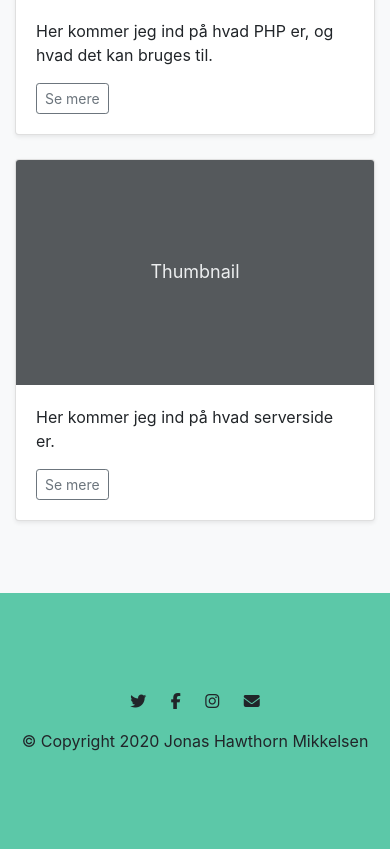
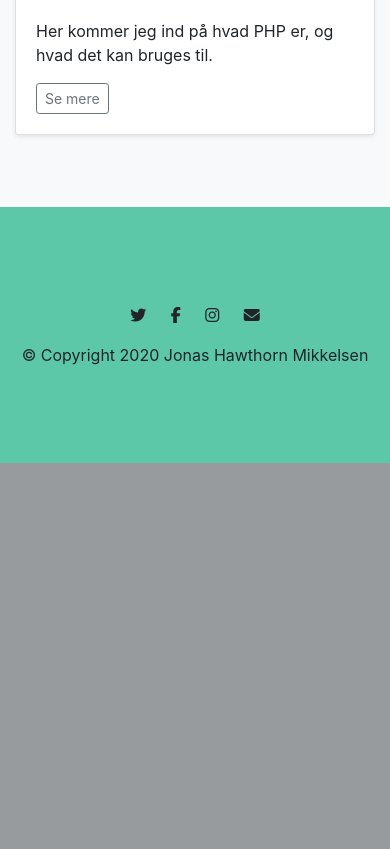
Before and after one commit to Jhm20P/L-ringsportfolio, a PHP site: page /kodning.php in a window 390 px wide. Shown: the part 3315-4164 px from the top of the page. After the commit the page ends 3778 px from the top, so only its background shows below. Run offline with PHP 8.4, Linux system fonts and the light colour scheme; some libraries are stand-ins or nearby versions.

Commit message:
Update kodning.php

```diff
--- a/lærings-portfolio/kodning.php
+++ b/lærings-portfolio/kodning.php
@@ -1,12 +1,13 @@
 <!doctype html>
-<html lang="en">
+<html lang="da">
   <head>
     <meta charset="utf-8">
     <meta name="viewport" content="width=device-width, initial-scale=1, shrink-to-fit=no">
     <meta name="description" content="">
-    <meta name="author" content="Mark Otto, Jacob Thornton, and Bootstrap contributors">
+    <meta name="author" content="Jonas Hawthorn Mikkelsen">
     <meta name="generator" content="Jekyll v4.1.1">
-    <title>Album example · Bootstrap</title>
+    <link rel="icon" href="favicon.ico">
+    <title>Kodning</title>
 
     <!-- Javascript for iconer fra fontawesome -->
     <script src="https://kit.fontawesome.com/c43d39253a.js" crossorigin="anonymous"></script>
@@ -15,8 +16,9 @@
 
     <!-- Bootstrap core CSS -->
 <link href="assets/dist/css/bootstrap.min.css" rel="stylesheet">
+  <!-- EGEN CSS -->
 <link rel="stylesheet" href="underside.css">
-
+<!-- INTERN CSS -->
     <style>
       .bd-placeholder-img {
         font-size: 1.125rem;
@@ -34,13 +36,14 @@
       }
     </style>
     <!-- Custom styles for this template -->
+    <!-- MENU BAR -->
     <?php include("Menu.inc"); ?>
 
     <main role="main">
-
+<!-- SEKTION MED OVERSKRIFT OG UNDEROVERSKRIFT -->
       <section class="jumbotron text-center">
         <div class="container">
-      <h1>Kodning</h1>
+          <h1 class="text-muted">Kodning</h1>
           <p class="lead text-muted">Her kan man finde informationer omkring hvad jeg har lært angående Kodning af Hjemmesider</p>
         </div>
       </section>
@@ -49,9 +52,10 @@
         <div class="container">
 
           <div class="row">
+            <!-- HTML SYNTAX -->
             <div class="col-md-4">
               <div class="card mb-4 shadow-sm">
-            <svg class="bd-placeholder-img card-img-top" width="100%" height="225" xmlns="http://www.w3.org/2000/svg" preserveAspectRatio="xMidYMid slice" focusable="false" role="img" aria-label="Placeholder: Thumbnail"><title>Placeholder</title><rect width="100%" height="100%" fill="#55595c"/><text x="50%" y="50%" fill="#eceeef" dy=".3em">Thumbnail</text></svg>
+                <img class="card-img-top" src="htmlsyntax.png" width="100%" height="225">
                 <div class="card-body">
                   <p class="card-text">Indeholder fakta og viden omkring HTML og dens syntax</p>
                   <div class="d-flex justify-content-between align-items-center">
@@ -62,9 +66,10 @@
                 </div>
               </div>
             </div>
+            <!-- CSS SYNTAX -->
             <div class="col-md-4">
               <div class="card mb-4 shadow-sm">
-            <svg class="bd-placeholder-img card-img-top" width="100%" height="225" xmlns="http://www.w3.org/2000/svg" preserveAspectRatio="xMidYMid slice" focusable="false" role="img" aria-label="Placeholder: Thumbnail"><title>Placeholder</title><rect width="100%" height="100%" fill="#55595c"/><text x="50%" y="50%" fill="#eceeef" dy=".3em">Thumbnail</text></svg>
+              <img class="card-img-top" src="csssyntax.png" width="100%" height="225">
                 <div class="card-body">
                   <p class="card-text">Indeholder fakta og viden omkring CSS og dens syntax</p>
                   <div class="d-flex justify-content-between align-items-center">
@@ -75,9 +80,10 @@
                 </div>
               </div>
             </div>
+            <!-- BOOTSTRAP -->
             <div class="col-md-4">
               <div class="card mb-4 shadow-sm">
-            <svg class="bd-placeholder-img card-img-top" width="100%" height="225" xmlns="http://www.w3.org/2000/svg" preserveAspectRatio="xMidYMid slice" focusable="false" role="img" aria-label="Placeholder: Thumbnail"><title>Placeholder</title><rect width="100%" height="100%" fill="#55595c"/><text x="50%" y="50%" fill="#eceeef" dy=".3em">Thumbnail</text></svg>
+                <img class="card-img-top" src="bootstrap.png" width="100%" height="225">
                 <div class="card-body">
                   <p class="card-text">Her kan  du se mere omkring hvad bootstrap er og hvad det kan bruges til</p>
                   <div class="d-flex justify-content-between align-items-center">
@@ -88,23 +94,24 @@
                 </div>
               </div>
             </div>
-
+            <!-- INTERNETTETS HISTORIE -->
             <div class="col-md-4">
               <div class="card mb-4 shadow-sm">
-            <svg class="bd-placeholder-img card-img-top" width="100%" height="225" xmlns="http://www.w3.org/2000/svg" preserveAspectRatio="xMidYMid slice" focusable="false" role="img" aria-label="Placeholder: Thumbnail"><title>Placeholder</title><rect width="100%" height="100%" fill="#55595c"/><text x="50%" y="50%" fill="#eceeef" dy=".3em">Thumbnail</text></svg>
+                <img class="card-img-top" src="Internettet.png" width="100%" height="225">
                 <div class="card-body">
                   <p class="card-text">Dette indeholder information omkring Internettet og dens historie.</p>
                   <div class="d-flex justify-content-between align-items-center">
                     <div class="btn-group">
-                  <a href="internettet.php"><button type="button" class="btn btn-sm btn-outline-secondary">Se mere</button></a>
+                      <a href="Internettet.php"><button type="button" class="btn btn-sm btn-outline-secondary">Se mere</button></a>
                     </div>
                   </div>
                 </div>
               </div>
             </div>
+            <!-- RESPONSIV DESIGN -->
             <div class="col-md-4">
               <div class="card mb-4 shadow-sm">
-            <svg class="bd-placeholder-img card-img-top" width="100%" height="225" xmlns="http://www.w3.org/2000/svg" preserveAspectRatio="xMidYMid slice" focusable="false" role="img" aria-label="Placeholder: Thumbnail"><title>Placeholder</title><rect width="100%" height="100%" fill="#55595c"/><text x="50%" y="50%" fill="#eceeef" dy=".3em">Thumbnail</text></svg>
+                <img class="card-img-top" src="respdesign.png" width="100%" height="225">
                 <div class="card-body">
                   <p class="card-text">Dette indeholder viden omkring hvad responsiv design er.</p>
                   <div class="d-flex justify-content-between align-items-center">
@@ -115,9 +122,10 @@
                 </div>
               </div>
             </div>
+            <!-- VERSIONSSTYRING -->
             <div class="col-md-4">
               <div class="card mb-4 shadow-sm">
-            <svg class="bd-placeholder-img card-img-top" width="100%" height="225" xmlns="http://www.w3.org/2000/svg" preserveAspectRatio="xMidYMid slice" focusable="false" role="img" aria-label="Placeholder: Thumbnail"><title>Placeholder</title><rect width="100%" height="100%" fill="#55595c"/><text x="50%" y="50%" fill="#eceeef" dy=".3em">Thumbnail</text></svg>
+                <img class="card-img-top" src="version.png" width="100%" height="225">
                 <div class="card-body">
                   <p class="card-text">Dette indeholder viden omkring Versionsstyring ved brug af Github</p>
                   <div class="d-flex justify-content-between align-items-center">
@@ -128,10 +136,10 @@
                 </div>
               </div>
             </div>
-
+            <!-- HTML OG CSS WORKSHOP -->
             <div class="col-md-4">
               <div class="card mb-4 shadow-sm">
-            <svg class="bd-placeholder-img card-img-top" width="100%" height="225" xmlns="http://www.w3.org/2000/svg" preserveAspectRatio="xMidYMid slice" focusable="false" role="img" aria-label="Placeholder: Thumbnail"><title>Placeholder</title><rect width="100%" height="100%" fill="#55595c"/><text x="50%" y="50%" fill="#eceeef" dy=".3em">Thumbnail</text></svg>
+                <img class="card-img-top" src="workshop.png" width="100%" height="225">
                 <div class="card-body">
                   <p class="card-text">Her kommer jeg ind på HTML og CSS workshoppen, hvilket emner der er fokuseret på her.</p>
                   <div class="d-flex justify-content-between align-items-center">
@@ -142,9 +150,10 @@
                 </div>
               </div>
             </div>
+            <!-- PHP -->
             <div class="col-md-4">
               <div class="card mb-4 shadow-sm">
-            <svg class="bd-placeholder-img card-img-top" width="100%" height="225" xmlns="http://www.w3.org/2000/svg" preserveAspectRatio="xMidYMid slice" focusable="false" role="img" aria-label="Placeholder: Thumbnail"><title>Placeholder</title><rect width="100%" height="100%" fill="#55595c"/><text x="50%" y="50%" fill="#eceeef" dy=".3em">Thumbnail</text></svg>
+                <img class="card-img-top" src="php.png" width="100%" height="225">
                 <div class="card-body">
                   <p class="card-text">Her kommer jeg ind på hvad PHP er, og hvad det kan bruges til.</p>
                   <div class="d-flex justify-content-between align-items-center">
@@ -155,22 +164,10 @@
                 </div>
               </div>
             </div>
-        <div class="col-md-4">
-          <div class="card mb-4 shadow-sm">
-            <svg class="bd-placeholder-img card-img-top" width="100%" height="225" xmlns="http://www.w3.org/2000/svg" preserveAspectRatio="xMidYMid slice" focusable="false" role="img" aria-label="Placeholder: Thumbnail"><title>Placeholder</title><rect width="100%" height="100%" fill="#55595c"/><text x="50%" y="50%" fill="#eceeef" dy=".3em">Thumbnail</text></svg>
-            <div class="card-body">
-              <p class="card-text">Her kommer jeg ind på hvad serverside er.</p>
-              <div class="d-flex justify-content-between align-items-center">
-                <div class="btn-group">
-                  <a href="serverside.php"><button type="button" class="btn btn-sm btn-outline-secondary">Se mere</button></a>
           </div>
         </div>
       </div>
-          </div>
-        </div>
-      </div>
-    </div>
-  </div>
+
 
     </main>
 
@@ -181,9 +178,10 @@
     <i class="fab fa-instagram footer-icon"></i>
     <i class="fas fa-envelope footer-icon"></i>
 
-  <p>© Copyright 2020 Jonas Hawthorn Mikkelsen</p>
+  <p class="copyright">© Copyright 2020 Jonas Hawthorn Mikkelsen</p>
 </div>
 </footer>
+<!-- JAVASCRIPT BRUGT TIL ALLE UNDERSIDER -->
 <script src="https://code.jquery.com/jquery-3.5.1.slim.min.js" integrity="sha384-DfXdz2htPH0lsSSs5nCTpuj/zy4C+OGpamoFVy38MVBnE+IbbVYUew+OrCXaRkfj" crossorigin="anonymous"></script>
       <script>window.jQuery || document.write('<script src="assets/js/vendor/jquery.slim.min.js"><\/script>')</script><script src="assets/dist/js/bootstrap.bundle.min.js"></script>
 </html>
```
Lines whose indentation alone changed are shown as unchanged.
